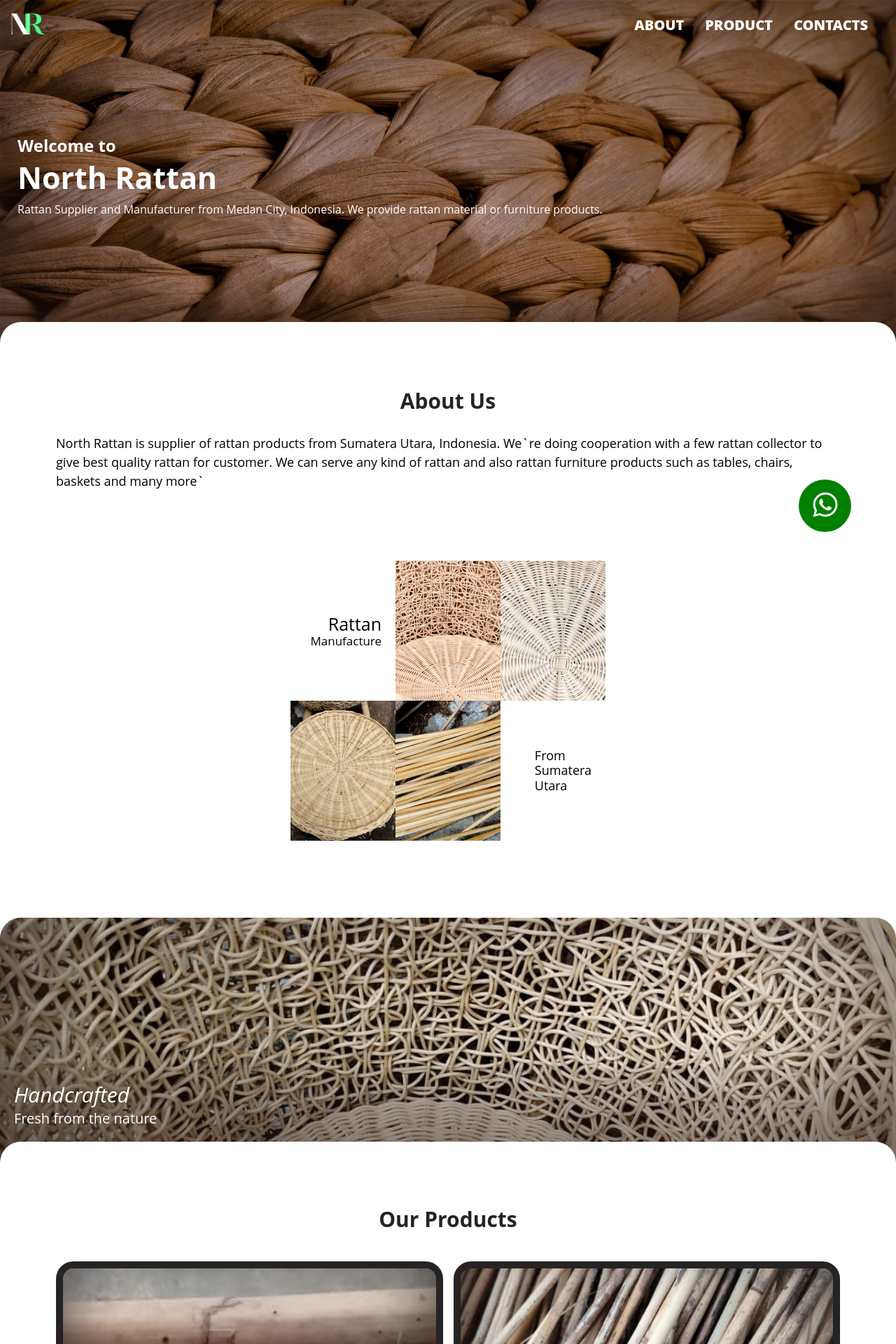
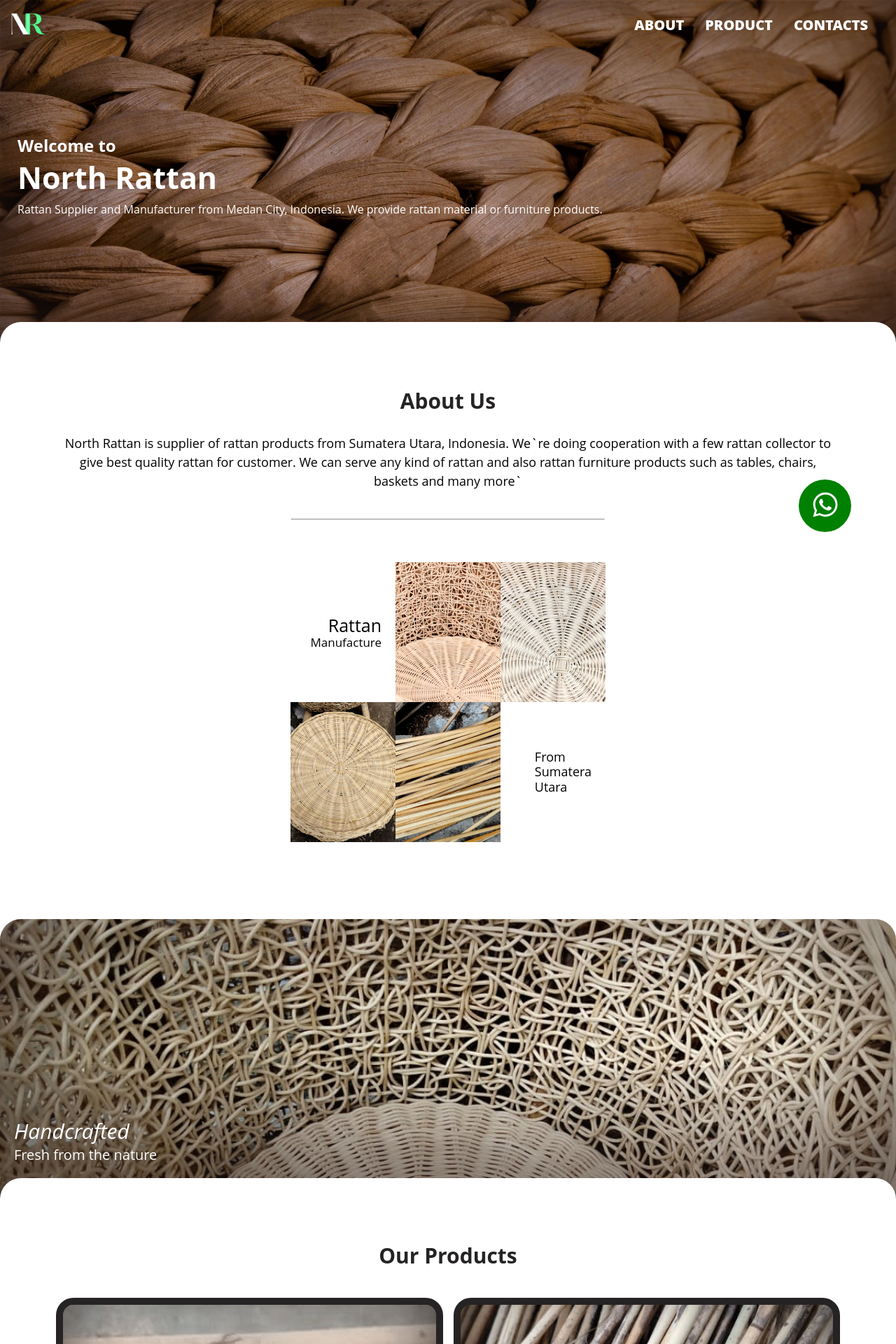
Before and after one commit to Ikhsanweb/north-rattan, a React (Create React App) app: page / in a window 1280 px wide. Shown: the top 1920 px of the page at 70% size. Built offline with nearby package versions, Linux system fonts and the light colour scheme.

Commit message:
Updating UI and fixing typo. adding new slook and style

```diff
--- a/src/component/home-rattan/home-rattan.component.jsx
+++ b/src/component/home-rattan/home-rattan.component.jsx
@@ -35,6 +35,7 @@ const HomeRattan = () => {
           best quality rattan for customer. We can serve any kind of rattan and
           also rattan furniture products such as tables, chairs, baskets and
           many more`
+          <hr />
         </p>
 
         <div className="about-intoduction">
--- a/src/component/home-rattan/home-rattan.styles.scss
+++ b/src/component/home-rattan/home-rattan.styles.scss
@@ -5,7 +5,7 @@
   // background-color: black;
   .hero-section {
     // background-color: rgb(61, 61, 65);
-    background-image: url('../../assets/hero2.jpg');
+    background-image: url('../../assets/hero3.jpg');
     background-repeat: no-repeat;
     background-size: cover;
     backdrop-filter: grayscale(30%);
@@ -54,11 +54,18 @@
     font-size: 30px;
     text-align: center;
   }
+  .about-section-paragraph {
+    text-align: center;
+    hr {
+      margin-top: 40px;
+      width: 40%;
+    }
+  }
   .about-intoduction {
     display: grid;
     grid-template-columns: 1fr 1fr;
     grid-gap: 0;
-    margin: 100px auto 50px auto;
+    margin: 60px auto 50px auto;
     width: fit-content;
     @media screen and (min-width: 768px) {
       grid-template-columns: 1fr 1fr 1fr;
@@ -105,7 +112,7 @@
   display: flex;
   flex-direction: column;
   justify-content: end;
-  height: 350px;
+  height: 400px;
   width: 100%;
   margin: 40px auto;
   padding: 20px 20px 50px 20px;
@@ -417,7 +424,7 @@
         line-height: 1.5;
         .contact-card-name {
           font-size: 25px;
-          font-weight: 600;
+          font-weight: 400;
           span {
             color: rgb(37, 35, 35);
           }
@@ -430,7 +437,7 @@
         .contact-card-position {
           font-size: 20px;
           color: rgb(37, 35, 35);
-          font-weight: 800;
+          font-weight: 700;
         }
         .contact-card-phone {
           font-size: 15px;
--- a/src/constants/image.js
+++ b/src/constants/image.js
@@ -30,8 +30,7 @@ import RTable2 from '../assets/rattan-table-2.jpg';
 import RTable from '../assets/rattan-table.jpg';
 import RWardrobe from '../assets/rattan-wardrobe.jpg';
 
-import Hero from '../assets/hero.jpg';
-import Hero2 from '../assets/hero2.jpg';
+import Hero2 from '../assets/hero3.jpg';
 
 import TPaul from '../assets/tpaul.jpg';
 import SPaul from '../assets/spaul.jpg';
@@ -89,7 +88,6 @@ export {
   RTable2,
   RTable,
   RWardrobe,
-  Hero,
   Hero2,
   TPaul,
   SPaul,
```
Also changed, not shown: src/assets/hero.jpg (deleted), src/assets/hero3.jpg (added).
